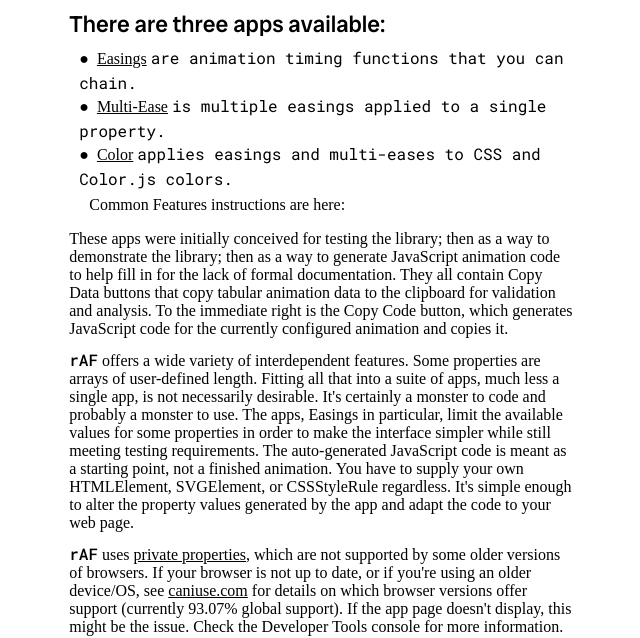
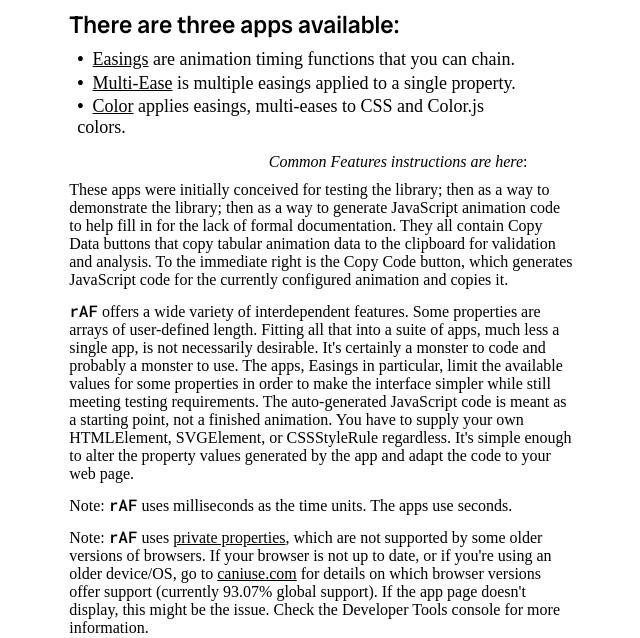
Before and after one commit to sidewayss/rAF, a website: page apps/index.html in a window 1280 px wide. Shown: the part 191-829 px from the top of the page, without its empty margins (318-958 px from the left). Drawn offline with Linux system fonts and the light colour scheme; a web font is replaced by a local one.

Commit message:
apps page updates

```diff
--- a/apps/index.html
+++ b/apps/index.html
@@ -11,24 +11,25 @@
         <object data="../img/rAFoffset.svg" type="image/svg+xml" style="width:180px; height:180px;"></object>
         <h1>Apps</h1>
       </div>
-      <h2 style="font-size:23px">There are three apps available:</h2>
-      <p class="bullet">&#x25CF;&ensp;<a class="bullet" href="easings/">Easings</a>
-        <span class="bullet"> are animation timing functions that you can chain.</span>
+      <h2>There are three apps available:</h2>
+      <div class="bullet">
+        <p class="bullet"><b>&#x2022;</b>&ensp;<a class="bullet" href="easings/">Easings</a>&nbsp;are animation timing functions that you can chain.</p>
         <a class="symbol" href="#easings">&#xE873;&#xF1E3;</a>
-      </p>
-      <p class="bullet">&#x25CF;&ensp;<a class="bullet" href="multi/">Multi-Ease</a>
-        <span class="bullet"> is multiple easings applied to a single property.</span>
+      </div>
+      <div class="bullet">
+        <p class="bullet"><b>&#x2022;</b>&ensp;<a class="bullet" href="multi/">Multi-Ease</a>&nbsp;is multiple easings applied to a single property.</p>
         <a class="symbol" href="#multi">&#xE873;&#xF1E3;</a>
-      </p>
-      <p class="bullet">&#x25CF;&ensp;<a class="bullet" href="color/">Color</a>
-        <span class="bullet"> applies easings and multi-eases to CSS and Color.js colors.</span>
+      </div>
+      <div class="bullet">
+        <p class="bullet"><b>&#x2022;</b>&ensp;<a class="bullet" href="color/">Color</a>&nbsp;applies easings, multi-eases to CSS and Color.js colors.</p>
         <a class="symbol" href="#color">&#xE873;&#xF1E3;</a>
-      </p>
-      <p style="margin:0 0 0.5rem;">&#x2003;&nbsp;Common Features instructions are here: <a class="symbol" href="#common-features">&#xE873;&#xF1E3;</a></p>
+      </div>
+      <p style="align-self:flex-end; margin:0.5rem 0.5rem 0.125rem 0;"><i>Common Features instructions are here</i>:&ensp;<a class="symbol" href="#common-features">&#xE873;&#xF1E3;</a></p>
+
       <p>These apps were initially conceived for testing the library; then as a way to demonstrate the library; then as a way to generate JavaScript animation code to help fill in for the lack of formal documentation. They all contain Copy Data buttons that copy tabular animation data to the clipboard for validation and analysis. To the immediate right is the Copy Code button, which generates JavaScript code for the currently configured animation and copies it.</p>
       <p><span class="rAF">rAF</span> offers a wide variety of interdependent features. Some properties are arrays of user-defined length. Fitting all that into a suite of apps, much less a single app, is not necessarily desirable. It's certainly a monster to code and probably a monster to use. The apps, Easings in particular, limit the available values for some properties in order to make the interface simpler while still meeting testing requirements. The auto-generated JavaScript code is meant as a starting point, not a finished animation. You have to supply your own HTMLElement, SVGElement, or CSSStyleRule regardless. It's simple enough to alter the property values generated by the app and adapt the code to your web page.</p>
-      <p><span class="rAF">rAF</span> uses <a href="https://developer.mozilla.org/en-US/docs/Web/JavaScript/Reference/Classes/Private_properties">private properties</a>, which are not supported by some older versions of browsers. If your browser is not up to date, or if you're using an older device/OS, see <a href="https://caniuse.com/?search=private%20class">caniuse.com</a> for details on which browser versions offer support (currently 93.07% global support). If the app page doesn't display, this might be the issue. Check the Developer Tools console for more information.</p>
-      <p>Note that the apps use seconds as the time units. <span class="rAF">rAF</span> uses milliseconds.</p>
+      <p>Note: <span class="rAF">rAF</span> uses milliseconds as the time units. The apps use seconds.</p>
+      <p>Note: <span class="rAF">rAF</span> uses <a href="https://developer.mozilla.org/en-US/docs/Web/JavaScript/Reference/Classes/Private_properties">private properties</a>, which are not supported by some older versions of browsers. If your browser is not up to date, or if you're using an older device/OS, go to <a href="https://caniuse.com/?search=private%20class">caniuse.com</a> for details on which browser versions offer support (currently 93.07% global support). If the app page doesn't display, this might be the issue. Check the Developer Tools console for more information.</p>
 
       <h2 id="easings">Easings</h2>
       <img src="../img/easings.jpg" class="scale"/>
--- a/index.css
+++ b/index.css
@@ -139,10 +139,25 @@ p + p {
   margin-top: 0.5rem;
 }
 p.bullet {
-  margin:0.125rem 0 0 0.625rem;
+  font-size:1.125rem;
+  margin:0.125rem 0 0 0.5rem;
+}
+div.bullet {
+  display:flex;
+  justify-content:space-between;
+  align-items:flex-end;
+  align-self:stretch;
+  padding-right:0.5rem;
 }
 li::marker {
   content:"\0335\2002";
+}
+li.asterisk {
+  font-style:italic;
+}
+li.asterisk::marker {
+  content:"\2A\202A";
+  font-style:normal;
 }
 span {
   font-family:"Roboto Mono";
```
Also changed, not shown: index.html (+6 -5 lines), README.md.
